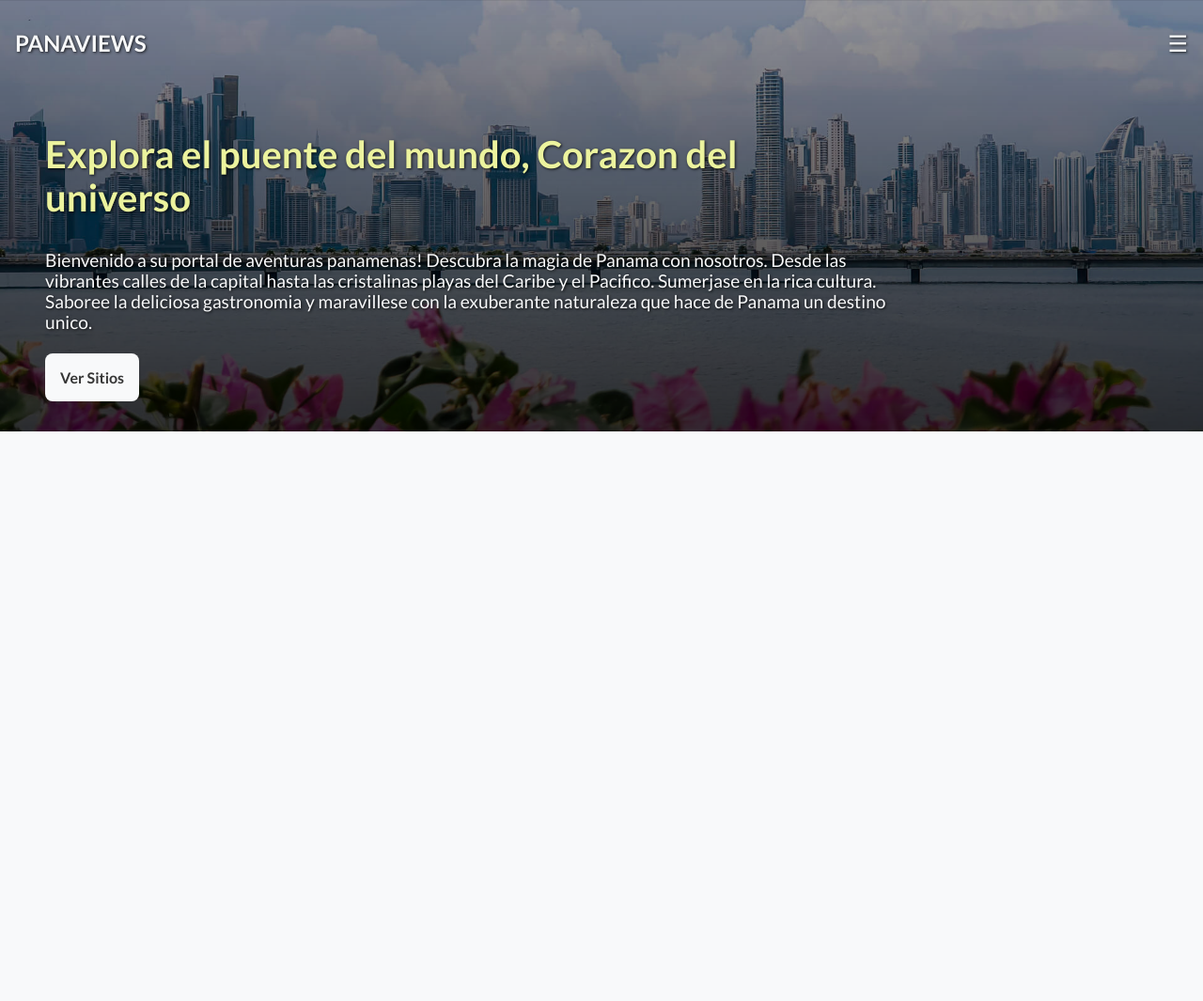
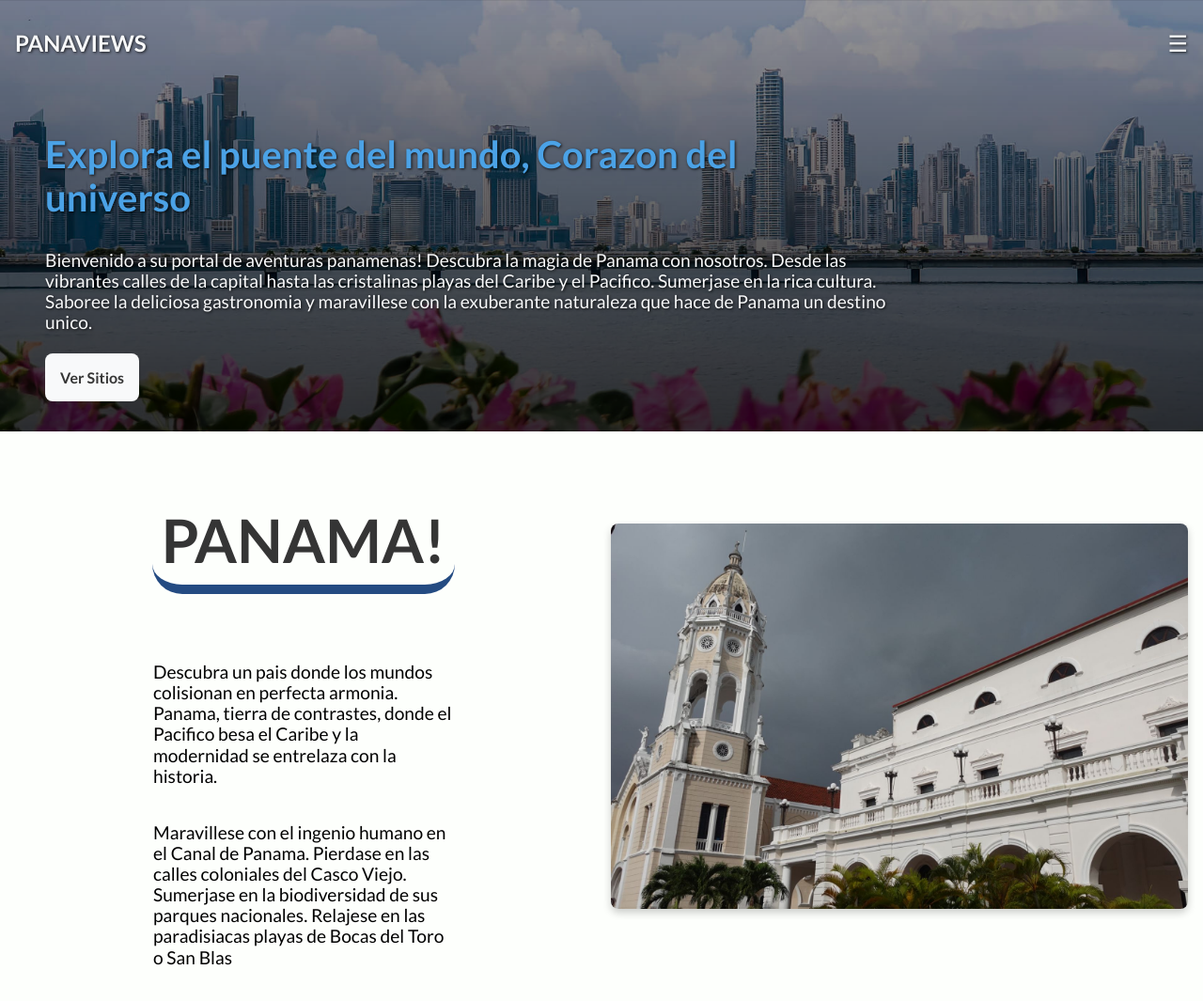
Before and after one commit to Rodrigu157/Panaviews, a PHP site: page / in a window 1280 px wide. Shown: the whole page at 94% size. Before the commit the page ends 800 px from the top, so only its background shows below. Run offline with PHP 8.4, Linux system fonts and the light colour scheme.

Commit message:
new: seccion informativa sobre Panama

```diff
--- a/css/style.css
+++ b/css/style.css
@@ -2,9 +2,13 @@
 /* General Styles */
 body {
     font-family: "Lato", sans-serif;
+    font-weight: 500;
     margin: 0;
     padding: 0;
-    background-color: #f8f9fa;
+    background-color: #fdfffc;
+}
+h2{
+    font-size: 2.5em;
 }
 
 /* Header */
@@ -69,7 +73,7 @@ h1 {
 .content h2{
     font-size: 2.5em;
     font-weight: 700;
-    color: #ecf39e;
+    color: #4ba2e6;
 }
 .content p{
     font-size: 1.2em;
@@ -87,7 +91,6 @@ h1 {
     margin-top: 1rem;
 }
 
-/* Mostrar menú en dispositivos móviles */
 @media (max-width: 768px) {
 .menu-icon {
     display: block;
@@ -96,3 +99,55 @@ h1 {
     display: none; /* Se mostrará mediante JavaScript */
 }
 }
+
+.info1{
+  display: grid;
+  grid-template-columns: 1fr 1fr; /* Dos columnas iguales */
+  gap: 20px; /* Espacio entre imagen y texto */
+  margin: 1em;
+}
+
+.info1 div{
+    display: flex;
+    flex-direction: column;
+    align-items: center;
+    justify-self: center;
+    max-width: 25dvw;
+}
+.info1 div h2{
+    color: #353535;
+    font-weight: bold;
+    font-size: 4em;
+    padding: 10px;
+    border-radius: .5em;
+    border-bottom: 10px solid #244b82;
+}
+
+.info1 div p{
+    font-size: 1.2rem;
+    border-radius: 0%;
+}
+
+.info1 img{
+    width: 100%;
+    max-width: 821px;
+    max-height: 548px;
+    border-radius: 8px;
+    box-shadow: 0 4px 8px rgba(0, 0, 0, 0.2);
+    align-self: center;
+}
+
+@media (max-width: 768px) {
+    .info1{
+        grid-template-columns: 1fr;
+        margin: 0 auto;
+    }
+
+    .info1 div{
+        margin: 0 1em;
+        max-width: none;
+    }
+    .info1 img{
+
+    }
+}
--- a/index.html
+++ b/index.html
@@ -35,7 +35,19 @@
       </nav>
 
       <main>
-
+        <section class="info1">
+            <div>
+                <h2>PANAMA!</h2>
+                <p>Descubra un pais donde los mundos colisionan en perfecta armonia. Panama,
+                    tierra de contrastes, donde el Pacifico besa el Caribe y la modernidad se entrelaza con la
+                    historia.</p>
+                <p>Maravillese con el ingenio humano en el Canal de Panama. Pierdase en las calles coloniales del
+                    Casco Viejo. Sumerjase en la biodiversidad de sus parques nacionales. Relajese en las paradisiacas playas de Bocas del Toro
+                    o San Blas
+                </p>
+            </div>
+            <img src="img/casco.jpg" alt="img-casco">
+        </section>
       </main>
 
 
```
Also changed, not shown: img/casco.jpg (added).
